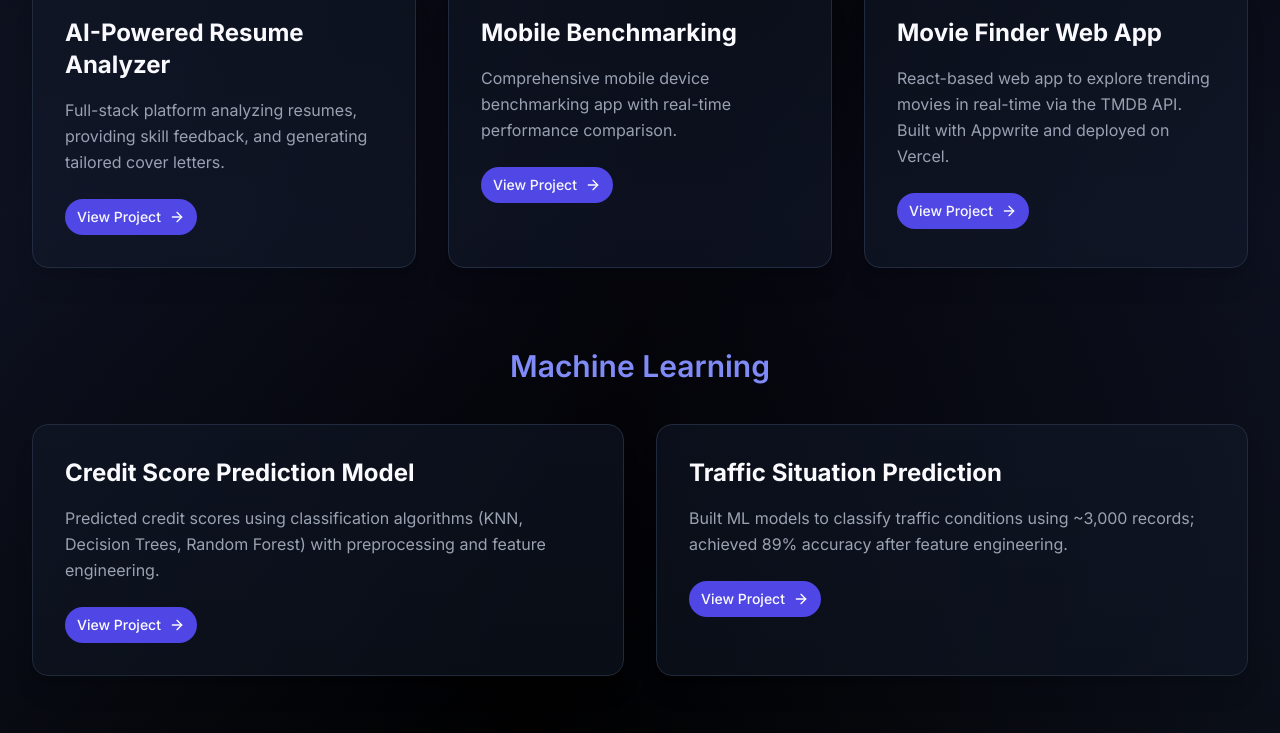
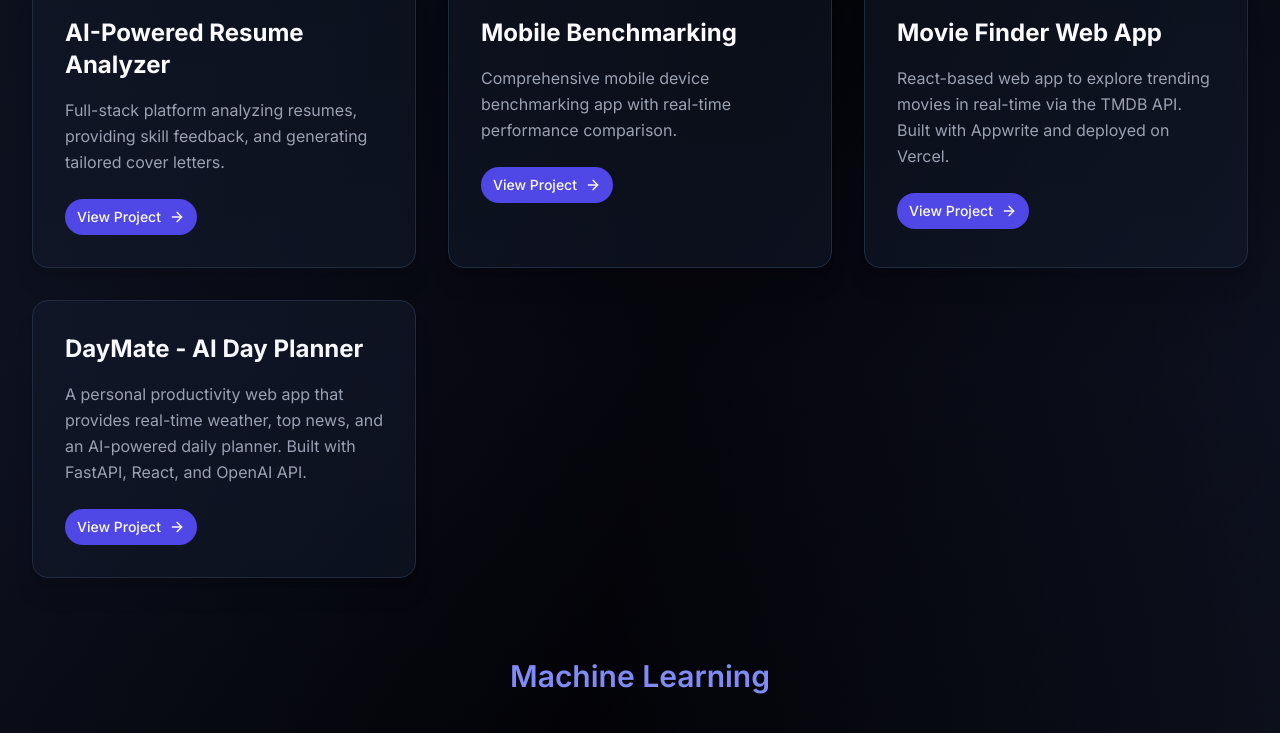
Before and after one commit to EbrerRamen/MyPortfolio, a Next.js app: page / in a window 1280 px wide. Shown: the part 1986-2719 px from the top of the page. Built offline with nearby package versions, Linux system fonts and the light colour scheme.

Commit message:
New project added

```diff
--- a/src/app/page.tsx
+++ b/src/app/page.tsx
@@ -233,6 +233,12 @@ export default function Home() {
                 description:
                   'React-based web app to explore trending movies in real-time via the TMDB API. Built with Appwrite and deployed on Vercel.',
                 link: 'https://react-movie-webapp-beta.vercel.app/',
+              },
+              {
+                title: 'DayMate - AI Day Planner',
+                description:
+                  'A personal productivity web app that provides real-time weather, top news, and an AI-powered daily planner. Built with FastAPI, React, and OpenAI API.',
+                link: 'https://daymate-ten.vercel.app/',
               },
             ].map((p, i) => (
               <motion.div
```
